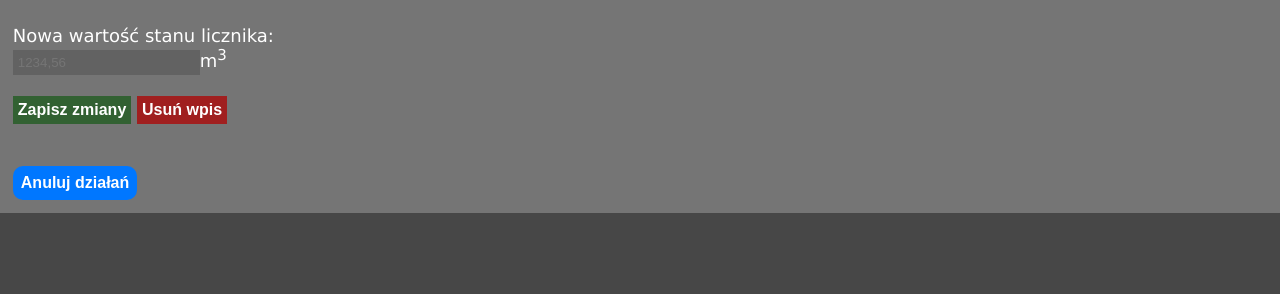
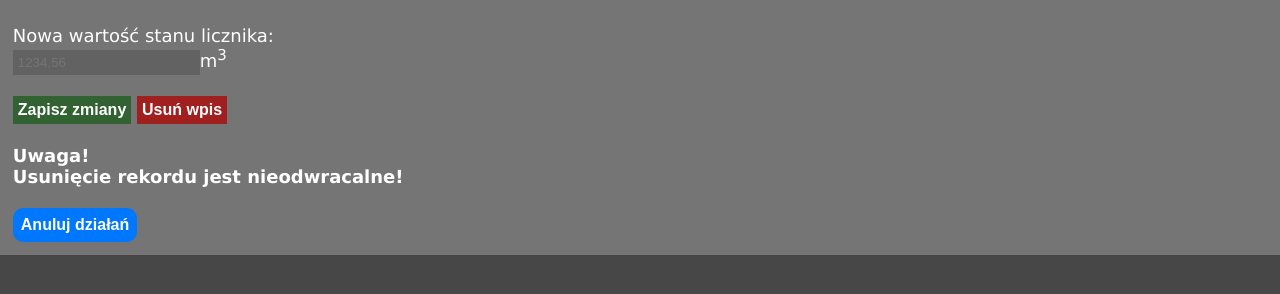
Before and after one commit to marcelmos/tcs, a PHP site: page /dataEdit.php in a window 1280 px wide. Shown: the part 201-495 px from the top of the page. Run offline with PHP 8.4, Linux system fonts and the light colour scheme; the visitor is signed in with stand-in values (Sample User, id 1); data that the repository does not hold is empty.

Commit message:
New version v1.5. All changes in changelog.txt

```diff
--- a/dataEdit.php
+++ b/dataEdit.php
@@ -54,7 +54,9 @@ $db = mysqli_connect($host, $db_user, $db_pass, $db);
             <br>
             <input type="submit" name="editValue" class="btnEdit" value="Zapisz zmiany">   <input type="submit" name="deleteValue" class="btnDelete" value="Usuń wpis">
         </form>
-        <br><br>
+        <br>
+        <h4>Uwaga!<br> Usunięcie rekordu jest nieodwracalne!</h4>
+        <br>
         <a href="adminProfile.php"><button class="btnAction">Anuluj działań</button></a>
     </div>
 </body>
```
